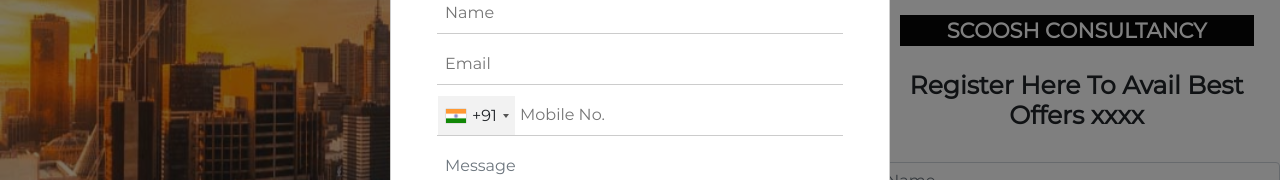
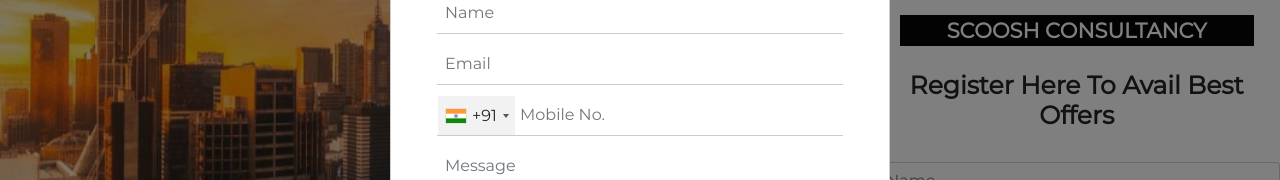
Before and after one commit to Randhir21/Scoosh-Consultancy, a plain HTML site: page index.html in a window 1280 px wide. Shown: the part 297-477 px from the top of the page. Drawn offline with nearby package versions, Linux system fonts and the light colour scheme; a script that the page names is missing.

Commit message:
Update index.html

```diff
--- a/index.html
+++ b/index.html
@@ -380,7 +380,7 @@
             </div> -->
                   <div class="container">
                     <h2 class="text-center">
-                      Register Here To Avail Best Offers xxxx
+                      Register Here To Avail Best Offers
                     </h2>
                     <!-- <p class="form-para">Please enter the details below to Register Here To Avail Best Offers !</p> -->
                     <div id="contact-form">
```
